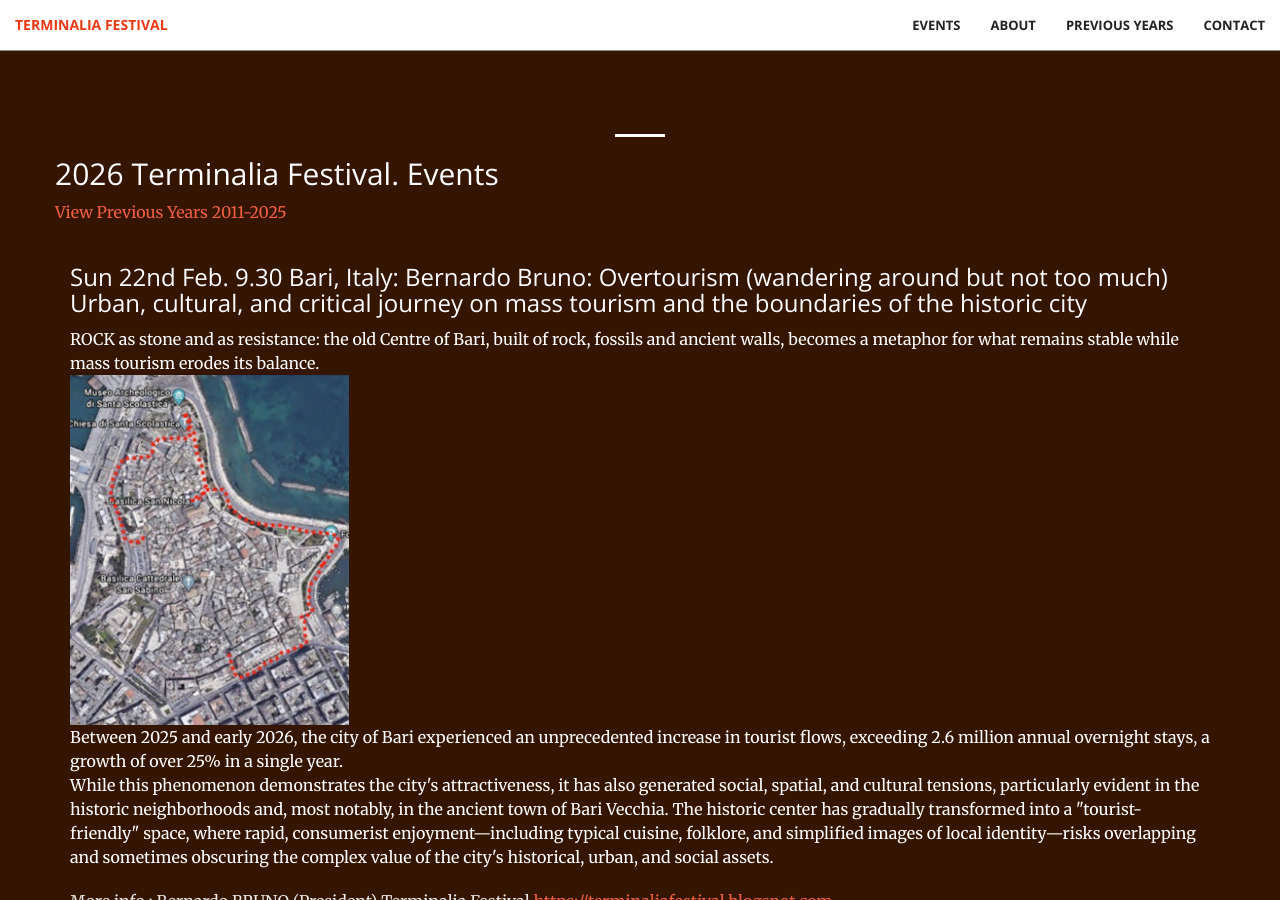
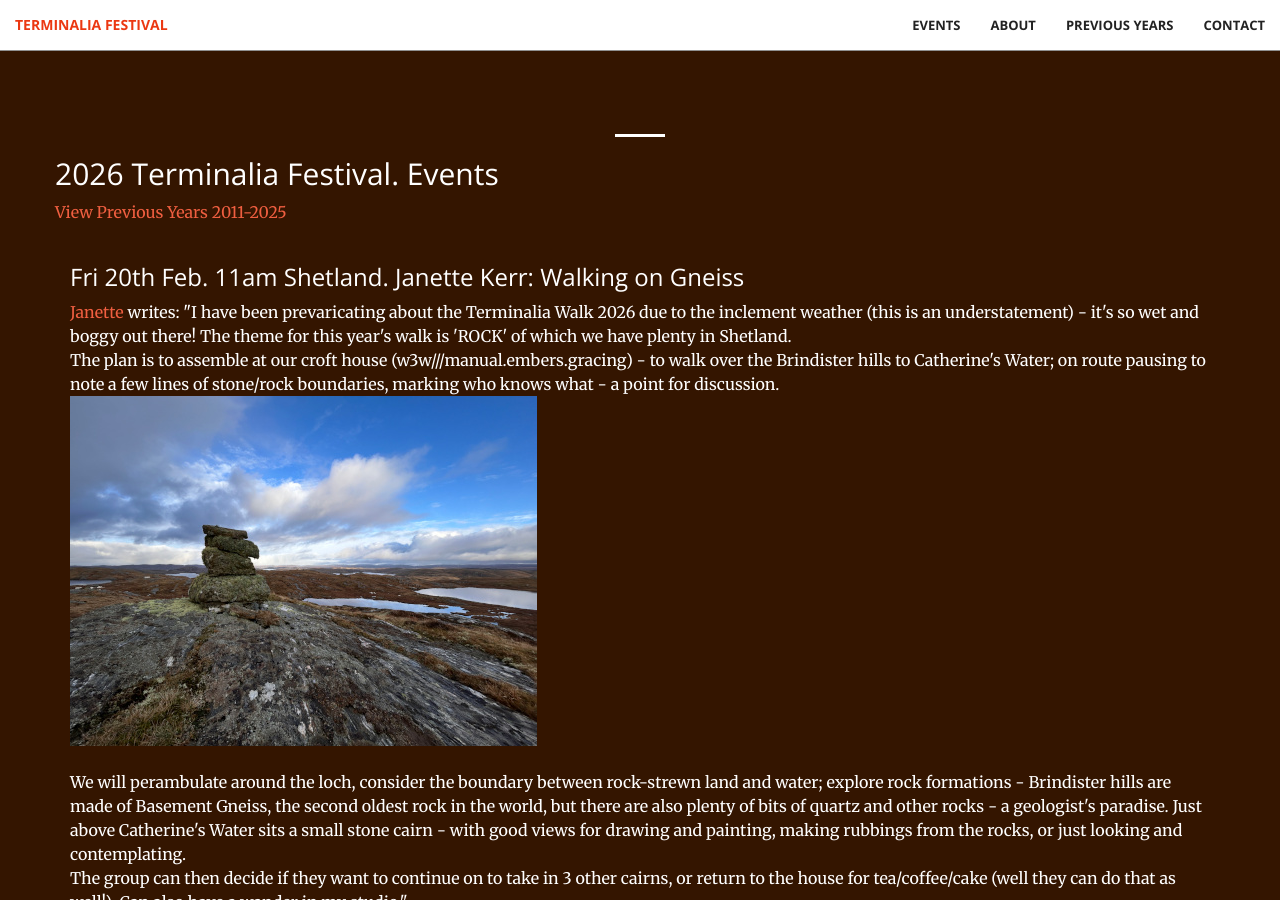
Before and after one commit to timwaters/terminalia, a Jekyll site: the page built from index.html, in a window 1280 px wide and 900 px high, scrolled down 1581 px. Built offline with Jekyll 4.4.1, drawn with Linux system fonts in a browser that asks for light colours; some of the changed text lies outside the part shown.

Commit message:
add shetland event

```diff
--- a/_includes/events.html
+++ b/_includes/events.html
@@ -9,6 +9,29 @@
         <p class="text">
           <a class="" href="/past">View Previous Years 2011-2025</a>
         </p>
+
+
+      <div class="col-lg-12 col-lg-offset-0 text-left event">
+
+        <h3>Fri 20th Feb. 11am Shetland. Janette Kerr: Walking on Gneiss  </h3>
+        <p class="text">
+        <a href="https://www.janettekerr.co.uk/">Janette</a> writes: "I have been prevaricating about the Terminalia Walk 2026 due to the inclement weather (this is an understatement) - it's so wet and boggy out there! The theme for this year's walk is 'ROCK' of which we have plenty in Shetland.
+        <br />
+
+        The plan is to assemble at our croft house (w3w///manual.embers.gracing) - to walk over the Brindister hills to Catherine's Water; on route pausing to note a few lines of stone/rock boundaries, marking who knows what - a point for discussion.
+        <img src="/img/past/2026/shetland.jpg" />  <br />
+        <br /> We will perambulate around the loch, consider the boundary between rock-strewn land and water; explore rock formations - Brindister hills are made of Basement Gneiss, the second oldest rock in the world, but there are also plenty of bits of quartz and other rocks - a geologist's paradise. Just above Catherine's Water sits a small stone cairn - with good views for drawing and painting, making rubbings from the rocks, or just looking and contemplating.
+        <br />
+        The group can then decide if they want to continue on to take in 3 other cairns, or return to the house for tea/coffee/cake (well they can do that as well!). Can also have a wander in my studio."
+
+        </p>
+        <p class="text-faded">
+          Bring sandwiches/coffee/waterproof walking boots and clothing.  <br />
+          Please contact Janette if you would like to join: janettekerr2@gmail.com<br />
+          Friday Feb 20th at 11am (weather dependent); Brindister, West Burrafirth, Shetland starting from w3w: manual.embers.gracing
+        </p>
+      </div>
+
 
 
      <div class="col-lg-12 col-lg-offset-0 text-left event">
```
Also changed, not shown: img/past/2026/shetland.jpg (added).
